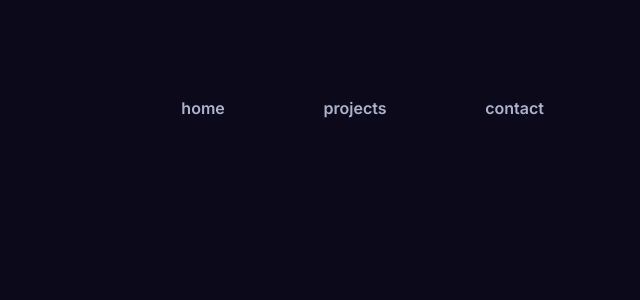
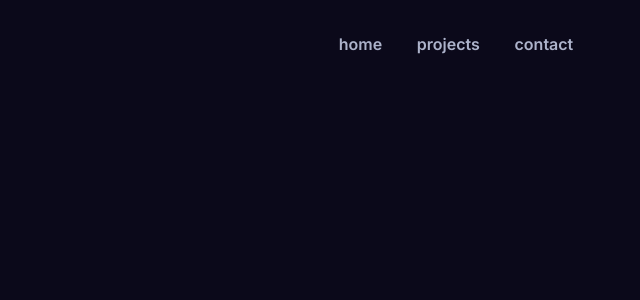
Before and after one commit to jaegarsaun/portfolio, a Next.js app: page / in a window 1280 px wide. Shown: the top 300 px of the page, without its empty margins (640-1280 px from the left). Built offline with nearby package versions, Linux system fonts and the light colour scheme.

Commit message:
Responsive navbar complete

```diff
--- a/package.json
+++ b/package.json
@@ -12,7 +12,8 @@
     "@fortawesome/fontawesome-svg-core": "^6.5.1",
     "next": "14.1.0",
     "react": "^18",
-    "react-dom": "^18"
+    "react-dom": "^18",
+    "react-icons": "^5.0.1"
   },
   "devDependencies": {
     "autoprefixer": "^10.0.1",
--- a/src/app/components/MenuIcon.js
+++ /dev/null
@@ -1,5 +0,0 @@
-export default function MenuIcon() {
-    return (
-        <svg xmlns="http://www.w3.org/2000/svg" viewBox="0 0 448 512"><path d="M0 96C0 78.3 14.3 64 32 64H416c17.7 0 32 14.3 32 32s-14.3 32-32 32H32C14.3 128 0 113.7 0 96zM0 256c0-17.7 14.3-32 32-32H416c17.7 0 32 14.3 32 32s-14.3 32-32 32H32c-17.7 0-32-14.3-32-32zM448 416c0 17.7-14.3 32-32 32H32c-17.7 0-32-14.3-32-32s14.3-32 32-32H416c17.7 0 32 14.3 32 32z"/></svg>
-    )
-}
--- a/src/app/components/Nav.js
+++ b/src/app/components/Nav.js
@@ -1,35 +1,58 @@
-"use client"
-import MenuIcon from "./MenuIcon"
-import {useState} from "react"
+"use client";
+import { RiMenu5Line } from "react-icons/ri";
+import { useState } from "react";
 
-const Menu = () => {
+
+
+const Menu = ({menuClass}) => {
   return (
-        <div></div>
-    )
-}
+    <div className={`menu flex justify-end items-end text-end md:hidden absolute right-0 top-[-20px] w-[125px] p-[2rem] bg-primary z-40 transition-all ${menuClass}`}>
+      <ul className="block my-[10vh]">
+        <li className="hover:underline hover:cursor-pointer">
+          <a href="#">home</a>
+        </li>
+        <li className="hover:underline hover:cursor-pointer">
+          <a href="#">projects</a>
+        </li>
+        <li className="hover:underline hover:cursor-pointer">
+          <a href="#">contact</a>
+        </li>
+      </ul>
+    </div>
+  );
+};
 
 export default function Nav() {
-    const [isOpen, setIsOpen] = useState(false)
+  const [isOpen, setIsOpen] = useState(false);
 
   const toggleNav = () => {
-        setIsOpen(!isOpen)
-    }
+    setIsOpen(!isOpen);
+  };
+
+  let menuClass = isOpen ? "translate-x-0" : "translate-x-full";
+  let buttonClass = isOpen ? "rotate-90" : "rotate-0";
 
   return (
-        <header className="sticky top-0 z-[20] mx-auto flex w-full items-center justify-between">
-            <div></div>
-            <nav className="w-1/3">
-                <ul className="hidden justify-between md:flex">
-                    <li className="">home</li>
-                    <li className="">projects</li>
-                    <li className="">contact</li>
+    <nav className="p-[2rem] fixed top-0 left-0 flex w-full z-50">
+      <div className="logo flex grow justifty-start items-center"></div>
+      <div className="links flex max-w-1/2 md:w-1/3 lg:w-1/4">
+        <ul className="hidden items-center justify-evenly md:flex w-full">
+          <li className="hover:underline hover:cursor-pointer">
+            <a href="#">home</a>
+          </li>
+          <li className="hover:underline hover:cursor-pointer">
+            <a href="#">projects</a>
+          </li>
+          <li className="hover:underline hover:cursor-pointer">
+            <a href="#">contact</a>
+          </li>
         </ul>
-                <div className="mobile md:hidden">
-                    <button onClick={toggleNav} className={`${isOpen ? "block" : <Menu/>}`}>
-                        <MenuIcon/>
+        <button className={`z-50`} onClick={toggleNav}>
+          <RiMenu5Line className={`block md:hidden z-50 transition-all ${buttonClass}`} size={25} />
         </button>
       </div>
+
+      <Menu menuClass={menuClass}/>
     </nav>
-        </header>
-    )
+  );
 }
--- a/src/app/globals.css
+++ b/src/app/globals.css
@@ -1,7 +1,8 @@
 @tailwind base;
 @tailwind components;
 @tailwind utilities;
-/* deep blue - 3b28cc */
+/* deep blue - #3b28cc */
+/* text - #adb3cb */
 /* rich black - #0B091A */
 @import url('https://fonts.googleapis.com/css2?family=Poppins:ital,wght@0,100;0,200;0,300;0,400;0,500;0,600;0,700;0,800;0,900;1,100;1,200;1,300;1,400;1,500;1,600;1,700;1,800;1,900&display=swap');
 body {
--- a/tailwind.config.js
+++ b/tailwind.config.js
@@ -13,6 +13,12 @@ module.exports = {
           "conic-gradient(from 180deg at 50% 50%, var(--tw-gradient-stops))",
       },
     },
+    colors: {
+      primary: '#3b28cc',
+      secondary: '#adb3cb',
+      white: '#fff',
+      dark: '#0B091A'
+    }
   },
   plugins: [],
 };
```
Also changed, not shown: 1 other file (tests, documents, lock files or other folders). Lines whose indentation alone changed are shown as unchanged.
